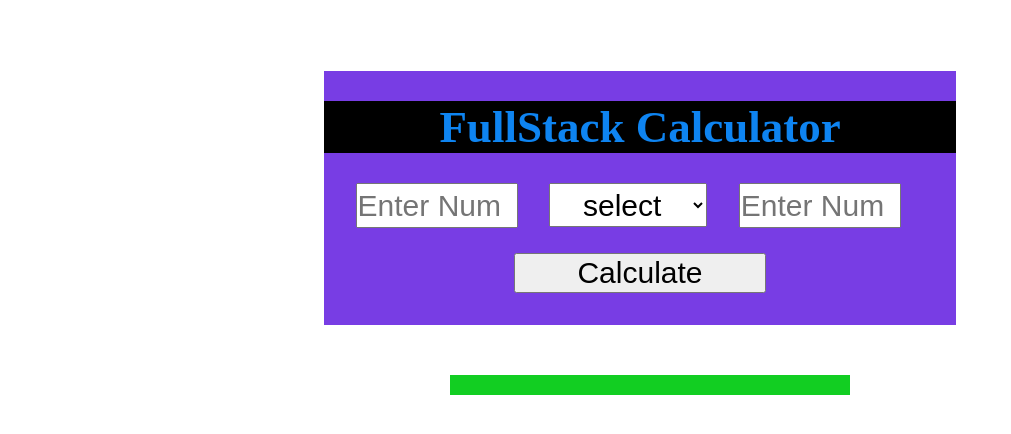
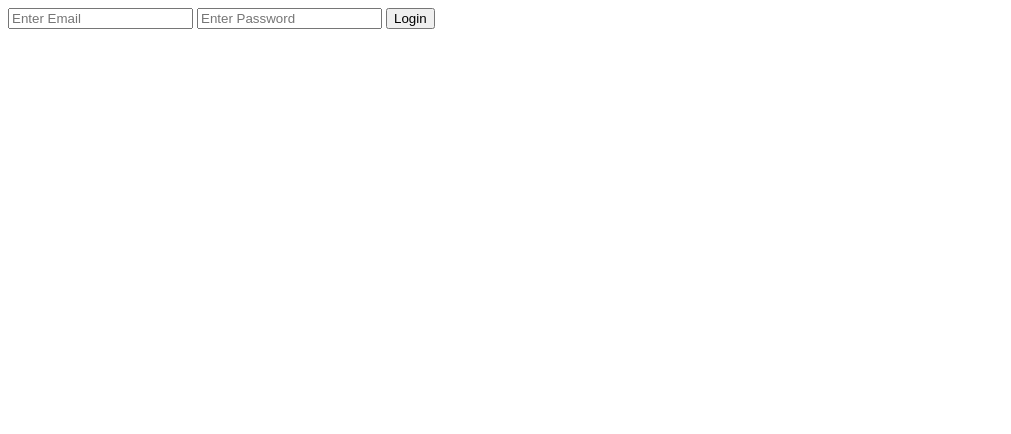
Before and after one commit to swapnakamepalli123/project1, a Flask app: page / in a window 1280 px wide. Shown: the top 434 px of the page, without its empty margins (0-1011 px from the left). Run offline with Flask 3, Linux system fonts and the light colour scheme.

Commit message:
version3.0

```diff
--- a/app.py
+++ b/app.py
@@ -1,47 +1,92 @@
-from flask import Flask, render_template, request
+from flask import Flask, render_template, request, redirect
+from flask_mail import Mail, Message
 from pymongo import MongoClient
 
 app = Flask(__name__)
+app.config["MAIL_SERVER"] = "smtp.gmail.com"
+app.config["MAIL_PORT"] = 587
+app.config["MAIL_USE_TLS"] = True
+app.config["MAIL_USERNAME"] = "a81449021@gmail.com"
+app.config["MAIL_PASSWORD"] = "osft xape onkp sgwu"
+mail = Mail(app)
+
+
+
 my_client = MongoClient("localhost", 27017)
 my_db = my_client["calci"] # database
 results = my_db["results"] # collection
+isLoggedIn = False
+
+credentials = {
+    "a81449021@gmail.com":"Aqwer@18",
+     "tony@gmail.com":"Tony#123"
+
+
+    }
 
 @app.route("/", methods=["GET", "POST"])
-def homePage():
+def homepage():
+    global isLoggedIn
     if request.method == "POST":
-        n1 = int(request.form["num1"])
-        opr = request.form["opr"]
-        n2 = int(request.form["num2"])
-        if opr == "add":
-            res = f"{n1} + {n2} is {n1+n2}"
-            results.insert_one({
-                "number1":n1, "number2":n2, "operator":opr, "output":res
-            })
-            return render_template("index.html", output=res)
-        elif opr == "sub":
-            res = f"{n1} - {n2} is {n1-n2}"
-            results.insert_one({
-                "number1":n1, "number2":n2, "operator":opr, "output":res
-            })
-            return render_template("index.html", output=res)
-        elif opr == "mul":
-            res = f"{n1} x {n2} is {n1*n2}"
-            results.insert_one({
-                "number1":n1, "number2":n2, "operator":opr, "output":res
-            })
-            return render_template("index.html", output=res)
-        elif opr == "div":
-            try:
-                res = f"{n1} / {n2} is {n1/n2}"
+        log_email = request.form["email"]
+        log_password = request.form["password"]
+
+        if (log_email in credentials) and (credentials[log_email]==log_password):
+            isLoggedIn = True
+            return redirect("/calci")
+        else:
+            return redirect("/")
+    else:
+        return render_template("login.html")
+
+@app.route("/calci", methods=["GET", "POST"])
+def calculator():
+    if isLoggedIn == True:
+        if request.method == "POST":
+            n1 = int(request.form["num1"])
+            opr = request.form["opr"]
+            n2 = int(request.form["num2"])
+            msg = Message(subject="calculation", sender="a81449021@gmail.com",
+                        recipients=["Mahika7396@gmail.com","a81449021@gmail.com","ishadev2000@gmail.com"]
+                        )
+            if opr == "add":
+                res = f"{n1} + {n2} is {n1+n2}"
                 results.insert_one({
-                "number1":n1, "number2":n2, "operator":opr, "output":res
-                 })
+                    "number1":n1, "number2":n2, "operator":opr, "output":res
+                })
+                msg.body = res
+                mail.send(msg)
                 return render_template("index.html", output=res)
-            except Exception as e:
-                error = "Please change num2 as non-zero"
-                return render_template("index.html", output=error)
-
+            elif opr == "sub":
+                res = f"{n1} - {n2} is {n1-n2}"
+                results.insert_one({
+                    "number1":n1, "number2":n2, "operator":opr, "output":res
+                })
+                msg.body = res
+                mail.send(msg)
+                return render_template("index.html", output=res)
+            elif opr == "mul":
+                res = f"{n1} x {n2} is {n1*n2}"
+                results.insert_one({
+                    "number1":n1, "number2":n2, "operator":opr, "output":res
+                })
+                msg.body = res
+                mail.send(msg)
+                return render_template("index.html", output=res)
+            elif opr == "div":
+                try:
+                    res = f"{n1} / {n2} is {n1/n2}"
+                    results.insert_one({
+                    "number1":n1, "number2":n2, "operator":opr, "output":res
+                    })
+                    msg.body = res
+                    mail.send(msg)
+                    return render_template("index.html", output=res)
+                except Exception as e:
+                    error = "Please change num2 as non-zero"
+                    return render_template("index.html", output=error)
+        else:
+            return render_template("index.html")
     else:
-        return render_template("index.html")
-
+        return redirect("/")
 app.run(debug=True)
--- a/static/css/style.css
+++ b/static/css/style.css
@@ -37,3 +37,32 @@
     text-align: center;
     font-size: 30px;
 }
+.login-div{
+    float: left;
+    width: 60%;
+    margin: 10% 0% 0% 20%;
+    background-color: rgb(64, 15, 241);
+    color: aquamarine;
+}
+
+.login-div input{
+    float: left;
+    width: 80%;
+    margin: 2% 0% 2% 10%;
+    font-size: 30px;
+}
+
+.login-div button{
+    float: left;
+    width: 40%;
+    margin: 0% 0% 2% 30%;
+    font-size: 30px;
+}
+
+.login-div input:focus{
+    background-color: rgb(73, 151, 125);
+}
+
+.login-div button:hover{
+    box-shadow: 10px 10px 10px black;
+}
--- /dev/null
+++ b/templates/login.html
@@ -0,0 +1,15 @@
+<!DOCTYPE html>
+<html lang="en">
+<head>
+    <title>Document</title>
+</head>
+<body>
+    <div class="login-div">
+        <form action="" method="post">
+            <input type="email" placeholder="Enter Email" required name="email">
+            <input type="password" placeholder="Enter Password" required name="password">
+            <button type="submit">Login</button>
+        </form>
+    </div>
+</body>
+</html>
```
Also changed, not shown: static/js/style.js (+10 -0 lines).
